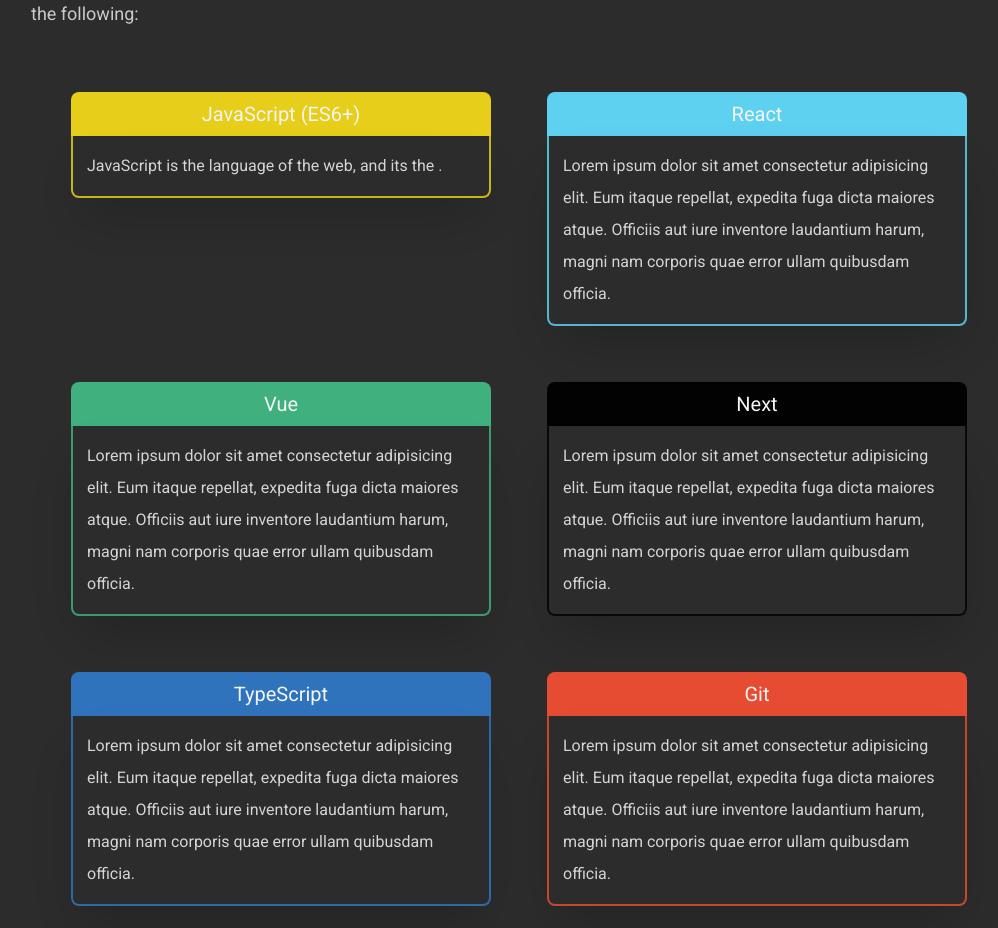
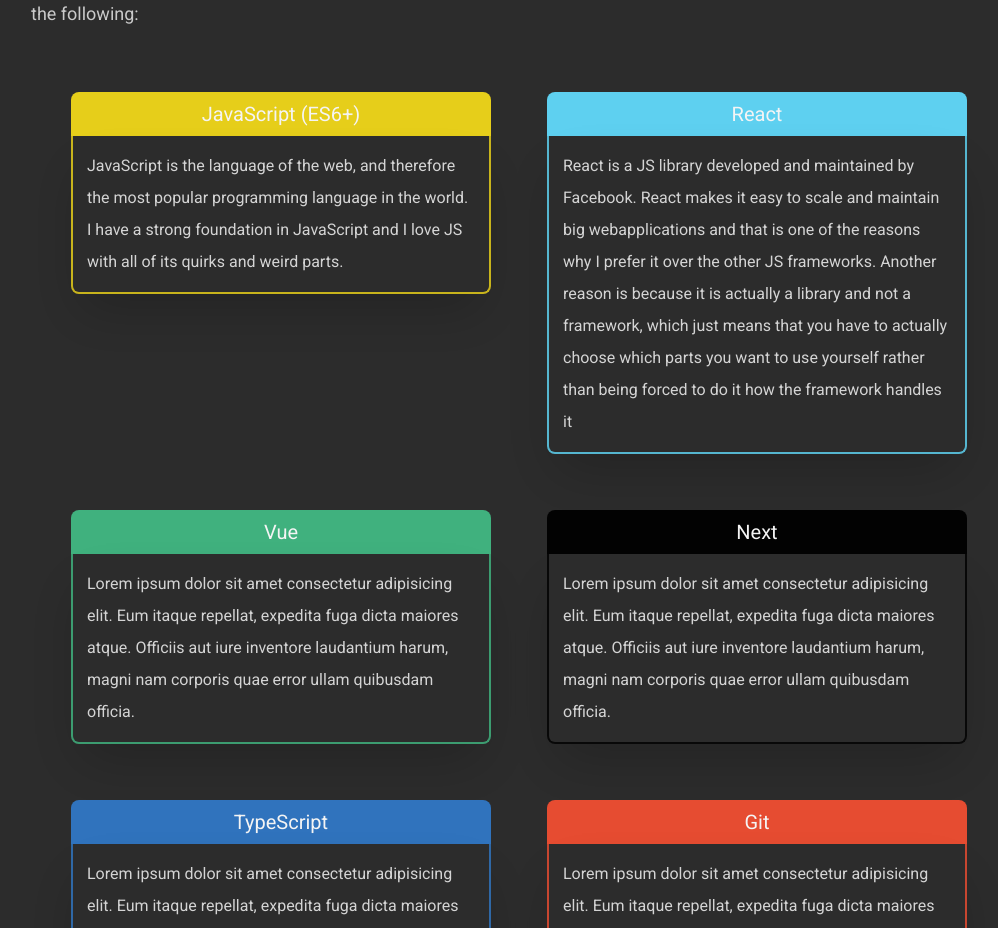
Before and after one commit to frederikagger/frederikagger.tech, a Next.js app: page / in a window 1280 px wide. Shown: the part 1780-2708 px from the top of the page, without its empty margins (121-1119 px from the left). Built offline with nearby package versions, Linux system fonts and the light colour scheme.

Commit message:
add data

```diff
--- a/data/HeaderLinksData.ts
+++ b/data/HeaderLinksData.ts
@@ -1,6 +1,6 @@
 export const HeaderLinksData = [
   {
-    title: 'About', href: '#about'
+    title: 'Work', href: '#work'
   },
   {
     title: 'Skills', href: '#skills'
@@ -9,6 +9,6 @@ export const HeaderLinksData = [
     title: 'Contact', href: '#contact'
   },
   {
-    title: 'Work', href: '#work'
-  }
+    title: 'About', href: '#about'
+  },
 ]
--- a/data/SkillsData.ts
+++ b/data/SkillsData.ts
@@ -1,14 +1,38 @@
-export const skills = [
+import { Skill } from "../components/sections/Skills";
+
+export const skills: Skill[] = [
   {
     name: 'JavaScript (ES6+)',
     link: 'https://www.javascript.com/',
     color: '#F1D71A',
     icon: 'javascript.svg',
-    description: 'JavaScript is the language of the web, and its the .'
+    description:
+      'JavaScript is the language of the web, and therefore the most popular programming language in the world.\
+      I have a strong foundation in JavaScript and I love JS with all of its quirks and weird parts.\
+      '
   },
-  { name: 'React', link: 'https://reactjs.org/', color: '#61dafb', icon: 'react.svg' },
-  { name: 'Vue', link: 'https://vuejs.org/', color: '#42b983', icon: 'vue.png' },
-  { name: 'Next', link: 'https://nextjs.org/', color: 'black', icon: 'next.svg' },
+  {
+    name: 'React',
+    link: 'https://reactjs.org/',
+    color: '#61dafb',
+    icon: 'react.svg',
+    description: 'React is a JS library developed and maintained by Facebook. React makes it easy to scale and maintain big webapplications \
+    and that is one of the reasons why I prefer it over the other JS frameworks. Another reason is because it is actually a library and not\
+    a framework, which just means that you have to actually choose which parts you want to use yourself rather than being forced to do it how\
+    the framework handles it'
+  },
+  {
+    name: 'Vue',
+    link: 'https://vuejs.org/',
+    color: '#42b983',
+    icon: 'vue.png'
+  },
+  {
+    name: 'Next',
+    link: 'https://nextjs.org/',
+    color: 'black',
+    icon: 'next.svg'
+  },
   { name: 'TypeScript', color: '#3178c6', icon: '' },
   { name: 'Git', color: '#f14e32' },
   { name: 'TailwindCSS', color: '#06B6D4' }
--- a/data/WorkData.ts
+++ b/data/WorkData.ts
@@ -1,14 +1,16 @@
-export const projects = [
+import { Project } from "../components/sections/Work";
+
+export const projects: Project[] = [
   {
-    name: 'Dojo', url: 'https://dojo.dk/', img: '', tags: ['React', 'Next', 'Tailwindcss', 'Firebase']
+    name: 'Woodsense Dashboard App', url: 'https://app.woodsense.dk/try', img: 'woodsense.png', tags: ['React', 'Bootstrap'], alt: 'Woodsense app'
   },
   {
-    name: 'Woodsense Dashboard App', url: 'https://app.woodsense.dk/try', img: '', tags: ['React', 'Bootstrap']
+    name: 'Frederik Aggers Portfolio', url: '', img: 'frederikagger.png', tags: ['React', 'Next', 'TailwindCSS'], alt: "My own portfolio"
   },
   {
-    name: 'WeCode', url: 'https://wecode.com/', img: '', tags: ['Vue', 'Statamic', 'TailwindCSS', 'SCSS']
+    name: 'Dojo', url: 'https://dojo.dk/', img: '', tags: ['React', 'Next', 'Tailwindcss', 'Firebase'], alt: 'Dojo app'
   },
   {
-    name: 'Frederik Aggers Portfolio', img: '', tags: ['React', 'Next', 'TailwindCSS']
-  }
+    name: 'WeCode', url: 'https://wecode.com/', img: '', tags: ['Vue', 'Statamic', 'TailwindCSS', 'SCSS'], alt: 'Wecode site'
+  },
 ]
```
